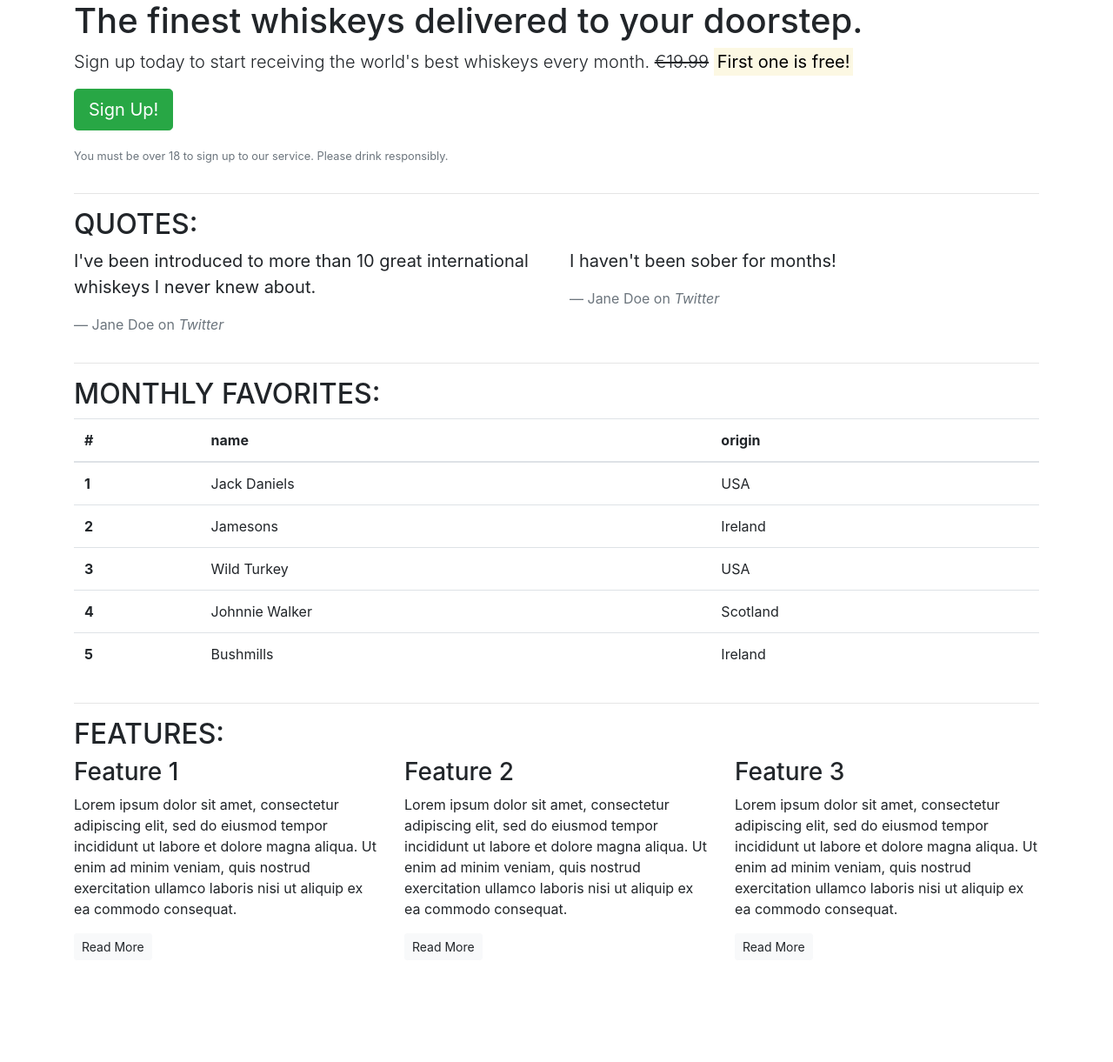
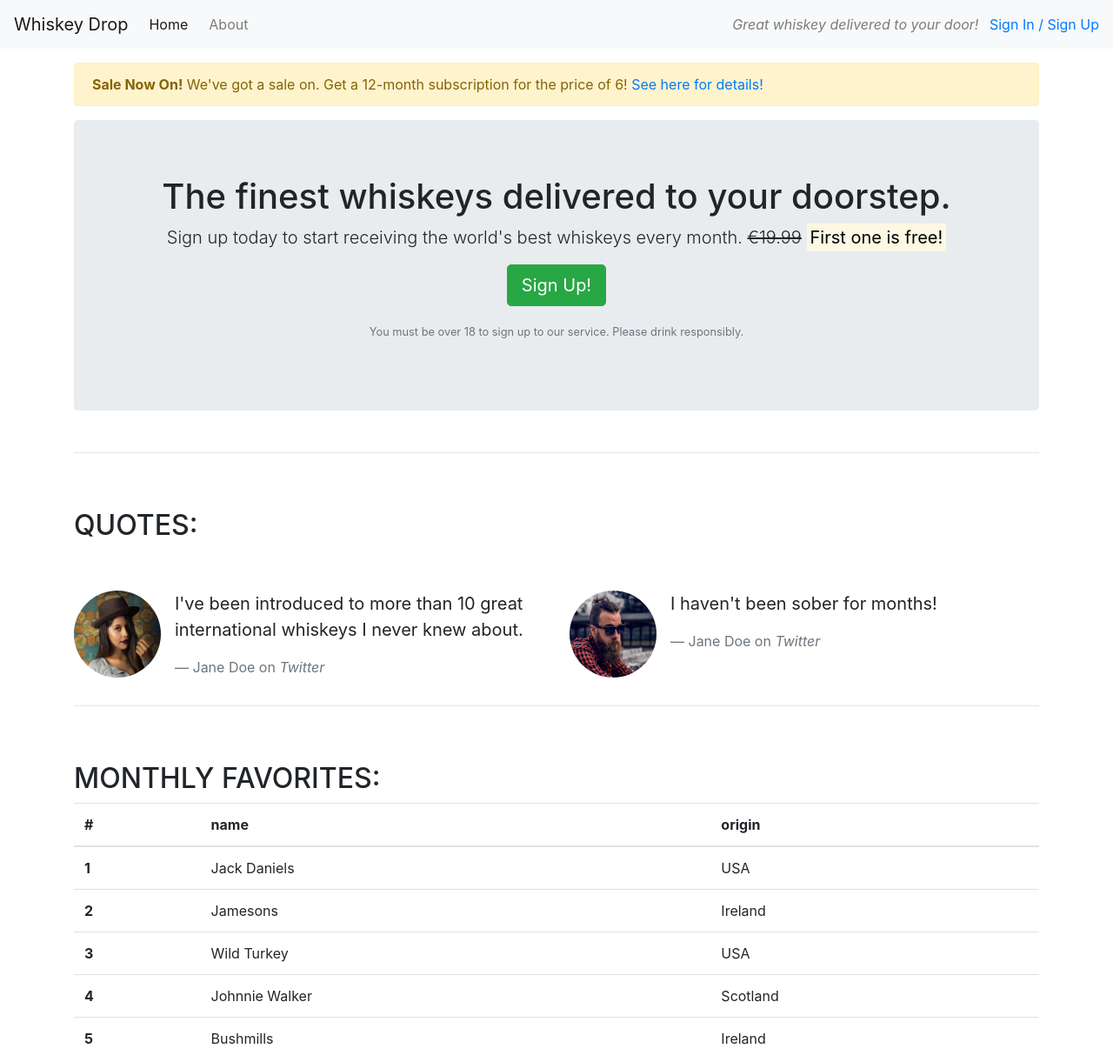
Before and after one commit to Landfish744/Whiskey-bootstrap-project, a plain HTML site: page index.html in a window 1280 px wide. Shown: the top 1221 px of the page at 87% size. Before the commit the page ends 1120 px from the top, so only its background shows below. Drawn offline with nearby package versions, Linux system fonts and the light colour scheme.

Commit message:
More bootstrap styling

```diff
--- a/index.html
+++ b/index.html
@@ -6,17 +6,40 @@
     <meta name="viewport" content="width=device-width, initial-scale=1.0">
     <title>Whiskey Drop | Taste a new whiskey every month</title>
     <link rel="stylesheet" href="https://maxcdn.bootstrapcdn.com/bootstrap/4.1.3/css/bootstrap.min.css">
+    <script src="https://kit.fontawesome.com/fd620cbc9a.js" crossorigin="anonymous"></script>
 </head>
 
 <body>
-    <article class="container">
+    <nav class="navbar navbar-light bg-light navbar-expand-sm">
+        <a href="/" class="navbar-brand">Whiskey Drop</a>
+        <ul class="navbar-nav mr-auto">
+            <li class="active nav-item mr-2"><a class="nav-link" href="/">Home</a></li>
+            <li class="nav-item mr-2"><a class="nav-link" href="/about">About</a></li>
+            <li class="nav-item mr-2 d-block d-sm-none"><a class="nav-link" href="/login">Sign In / Sign Up</a></li>
+        </ul>
+        <div class="d-none d-md-block">
+            <p class="navbar-text my-auto mr-2"><i>Great whiskey delivered to your door!</i></p>
+            <a href="/login">Sign In / Sign Up</a>
+        </div>
+    </nav>
+    <article class="container mt-3">
+        <div class="row d-none d-sm-block">
+            <div class="col-12">
+                <div class="alert alert-warning">
+                    <strong>Sale Now On!</strong> We've got a sale on. Get a 12-month subscription for the price of 6!
+                    <a href="">See here for details!</a>
+                </div>
+            </div>
+        </div>
         <!-- Callout -->
         <div class="row">
             <div class="col-12">
-                <section class="callout">
+                <section class="callout jumbotron text-center">
                     <h1>The finest whiskeys delivered to your doorstep.</h1>
                     <p class="lead">Sign up today to start receiving the world's best whiskeys every month.
-                        <s>€19.99</s> <strong><mark>First one is free!</mark></strong>
+                        <s class="d-none d-sm-inline">€19.99</s>
+                        <span class="d-inline d-sm-none"><br></span>
+                        <strong><mark>First one is free!</mark></strong>
                     </p>
                     <p><button class="btn btn-lg btn-success">Sign Up!</button></p>
                     <p class="text-muted"><small>You must be over 18 to sign up to our service. Please drink
@@ -30,22 +53,39 @@
         <!-- Quotes -->
         <section class="quotes">
             <div class="row">
-                <div class="col-12">
+                <div class="col-12 my-5">
                     <h2 class="text-uppercase">Quotes:</h2>
                 </div>
             </div>
             <div class="row">
                 <div class="col-12 col-md-6">
-                    <blockquote class="blockquote">
-                        <p>I've been introduced to more than 10 great international whiskeys I never knew about.</p>
-                        <footer class="blockquote-footer">Jane Doe on <cite title="Twitter">Twitter</cite></footer>
-                    </blockquote>
+                    <div class="media">
+                        <div class="d-none d-sm-block">
+                            <img src="images/girl-image.png" class="rounded-circle mr-3" height=100 width=100>
+                        </div>
+                        <div class="media-body">
+                            <blockquote class="blockquote">
+                                <p>I've been introduced to more than 10 great international whiskeys I never knew about.
+                                </p>
+                                <footer class="blockquote-footer">Jane Doe on <cite title="Twitter">Twitter</cite>
+                                </footer>
+                            </blockquote>
+                        </div>
+                    </div>
                 </div>
                 <div class="col-12 col-md-6">
-                    <blockquote class="blockquote">
-                        <p>I haven't been sober for months!</p>
-                        <footer class="blockquote-footer">Jane Doe on <cite title="Twitter">Twitter</cite></footer>
-                    </blockquote>
+                    <div class="media">
+                        <div class="d-none d-sm-block">
+                            <img src="images/guy-image.png" class="rounded-circle mr-3" height=100 width=100>
+                        </div>
+                        <div class="media-body">
+                            <blockquote class="blockquote">
+                                <p>I haven't been sober for months!</p>
+                                <footer class="blockquote-footer">Jane Doe on <cite title="Twitter">Twitter</cite>
+                                </footer>
+                            </blockquote>
+                        </div>
+                    </div>
                 </div>
             </div>
         </section>
@@ -55,7 +95,7 @@
         <!-- Favorites -->
         <section class="favorites">
             <div class="row">
-                <div class="col-12">
+                <div class="col-12 my-5">
                     <h2 class="text-uppercase">Monthly favorites:</h2>
                     <table class="table">
                         <thead>
@@ -103,14 +143,15 @@
         <!-- Features -->
         <section class="features">
             <div class="row">
-                <div class="col-12">
+                <div class="col-12 my-5">
                     <h2 class="text-uppercase">Features:</h2>
                 </div>
             </div>
             <div class="row">
                 <div class="col-12 col-md-6 col-lg-4">
                     <div class="feature">
-                        <h3>Feature 1</h3>
+                        <h3><i class="fa-solid fa-gift d-none d-sm-inline"></i> Feature 1 <span
+                                class="badge badge-success">NEW!</span></h3>
                         <p>Lorem ipsum dolor sit amet, consectetur adipiscing elit, sed do eiusmod tempor incididunt ut
                             labore et dolore magna aliqua. Ut enim ad minim veniam, quis nostrud exercitation ullamco
                             laboris nisi ut aliquip ex ea commodo consequat.</p>
@@ -119,7 +160,7 @@
                 </div>
                 <div class="col-12 col-md-6 col-lg-4">
                     <div class="feature">
-                        <h3>Feature 2</h3>
+                        <h3><i class="fa-solid fa-credit-card d-none d-sm-inline"></i> Feature 2</h3>
                         <p>Lorem ipsum dolor sit amet, consectetur adipiscing elit, sed do eiusmod tempor incididunt ut
                             labore et dolore magna aliqua. Ut enim ad minim veniam, quis nostrud exercitation ullamco
                             laboris nisi ut aliquip ex ea commodo consequat.</p>
@@ -128,7 +169,7 @@
                 </div>
                 <div class="col-12 d-md-none d-lg-block col-lg-4">
                     <div class="feature">
-                        <h3>Feature 3</h3>
+                        <h3><i class="fa-solid fa-circle-xmark d-none d-sm-inline"></i> Feature 3</h3>
                         <p>Lorem ipsum dolor sit amet, consectetur adipiscing elit, sed do eiusmod tempor incididunt ut
                             labore et dolore magna aliqua. Ut enim ad minim veniam, quis nostrud exercitation ullamco
                             laboris nisi ut aliquip ex ea commodo consequat.</p>
```
Also changed, not shown: images/girl-image.png (added), images/guy-image.png (added).
